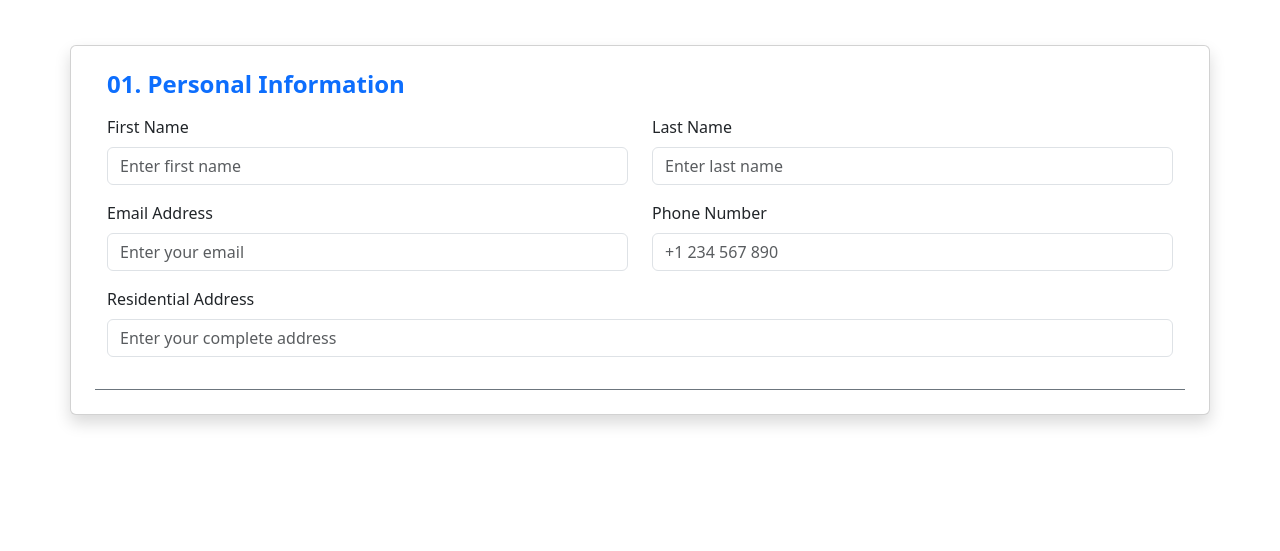
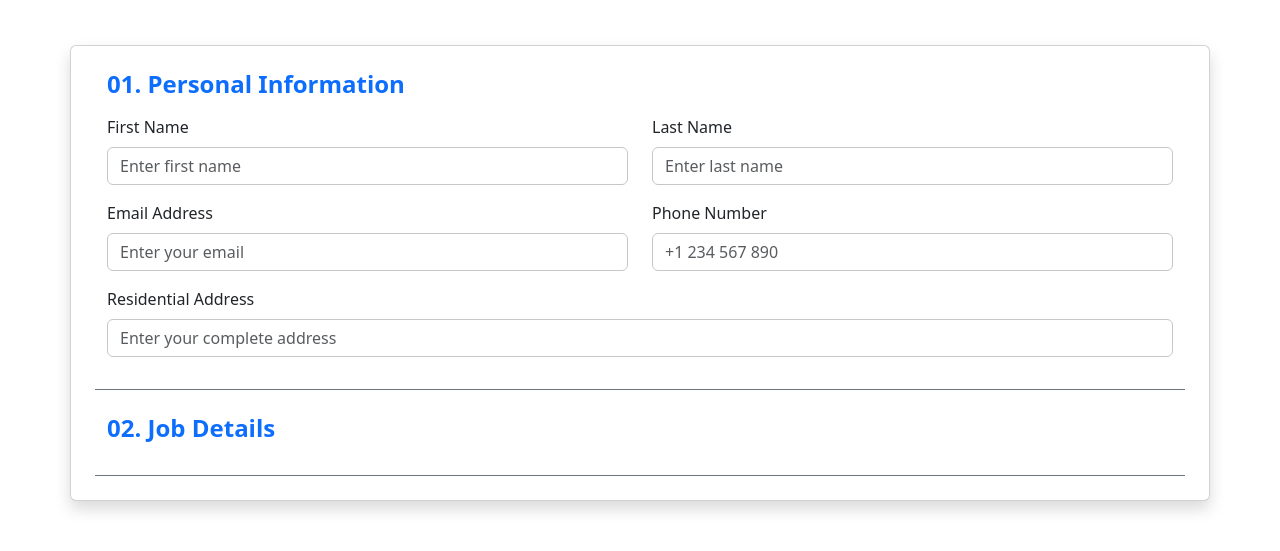
Before and after one commit to tahminanoorzay/Carrer-Hub-Bootstrap--Proj-Shot, a plain HTML site: page index.html in a window 1280 px wide. Shown: the part 181-732 px from the top of the page. Drawn offline with nearby package versions, Linux system fonts and the light colour scheme.

Commit message:
Start Job Details Section

```diff
--- a/index.html
+++ b/index.html
@@ -18,6 +18,7 @@
       </p>
     </div>
     <div class="container mt-5 card p-4 shadow">
+      <!-- Personal Information Section -->
       <div class="container border-bottom border-1 border-secondary pb-3">
         <h4 class="fw-bold text-primary">01. Personal Information</h4>
         <div class="row mt-3">
@@ -25,7 +26,7 @@
             <label for="fullName" class="form-label">First Name</label>
             <input
               type="text"
-              class="form-control outline"
+              class="form-control border-secondary-subtle"
               placeholder="Enter first name"
               id="fullName"
             />
@@ -34,7 +35,7 @@
             <label for="email" class="form-label">Last Name</label>
             <input
               type="text"
-              class="form-control outline"
+              class="form-control border-secondary-subtle"
               placeholder="Enter last name"
               id="lastName"
             />
@@ -43,7 +44,7 @@
             <label for="email" class="form-label">Email Address</label>
             <input
               type="email"
-              class="form-control outline"
+              class="form-control border-secondary-subtle"
               placeholder="Enter your email"
               id="email"
             />
@@ -52,7 +53,7 @@
             <label for="email" class="form-label">Phone Number</label>
             <input
               type="text"
-              class="form-control outline"
+              class="form-control border-secondary-subtle"
               placeholder="+1 234 567 890"
               id="phone"
             />
@@ -61,13 +62,18 @@
             <label for="address" class="form-label">Residential Address</label>
             <input
               type="text"
-              class="form-control outline"
+              class="form-control border-secondary-subtle"
               placeholder="Enter your complete address"
               id="address"
             />
           </div>
         </div>
       </div>
+
+      <!-- Job Details Section -->
+      <div class="container border-bottom border-1 border-secondary py-4">
+        <h4 class="fw-bold text-primary">02. Job Details</h4>
+      </div>
     </div>
   </body>
 </html>
```
